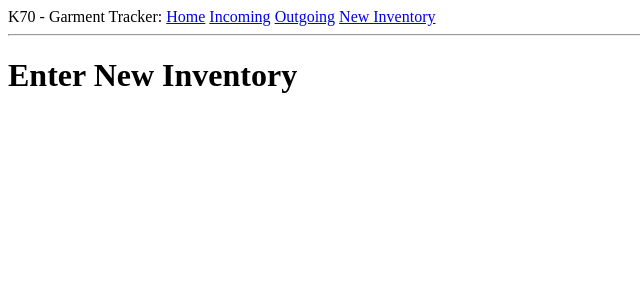
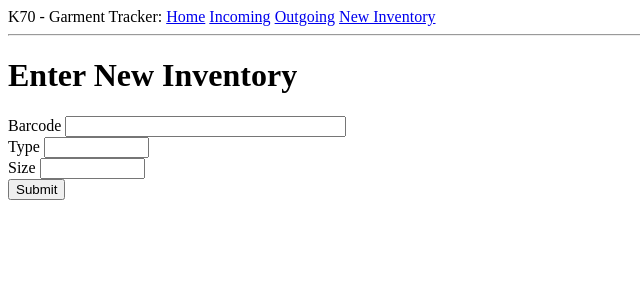
Before and after one commit to aevix/Laundry-Item, a Flask app: template app/templates/New_inventory.html in a window 1280 px wide. Shown: the top 300 px of the page, without its empty margins (0-640 px from the left). Run offline with Flask 2, Linux system fonts and the light colour scheme; the template is opened without the code that fills it: most values are stand-ins (such as "Sample title", 1, 10 or a date in 2020); form fields are guessed from the names that the template uses; parts of the project's set-up code (start-up, migrations or seed data) failed here and were passed over.

Commit message:
update forms and routes to add form modules to New_inventory

```diff
--- a/app/templates/New_inventory.html
+++ b/app/templates/New_inventory.html
@@ -2,4 +2,13 @@
 
 {% block content %}
 <h1>Enter New Inventory</h1>
+<form action="" method="post" novalidate>
+    {{ form.hidden_tag() }}
+    <p>
+        {{ form.barcode.label }} {{ form.barcode(size=32)}}<br>
+        {{ form.type.label }} {{ form.type(size=10) }}<br>
+        {{ form.size.label }} {{ form.size(size=10) }}<br>
+        {{ form.submit() }}
+    </p>
+</form>
 {% endblock %}
```
Also changed, not shown: app/forms.py (+6 -1 lines), app/routes.py (+3 -4 lines).
